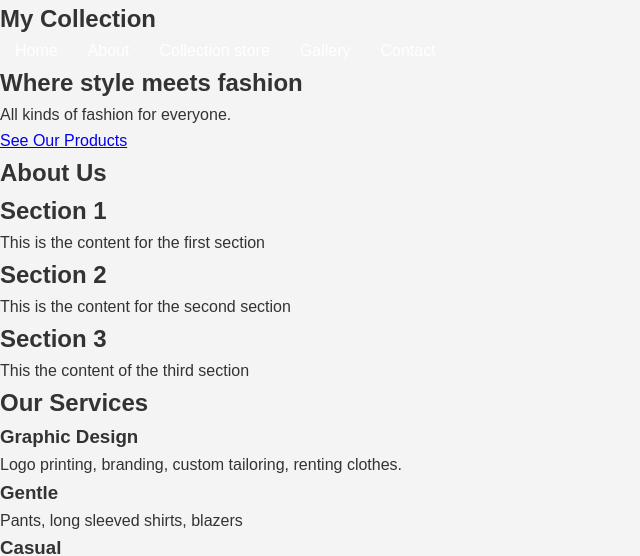
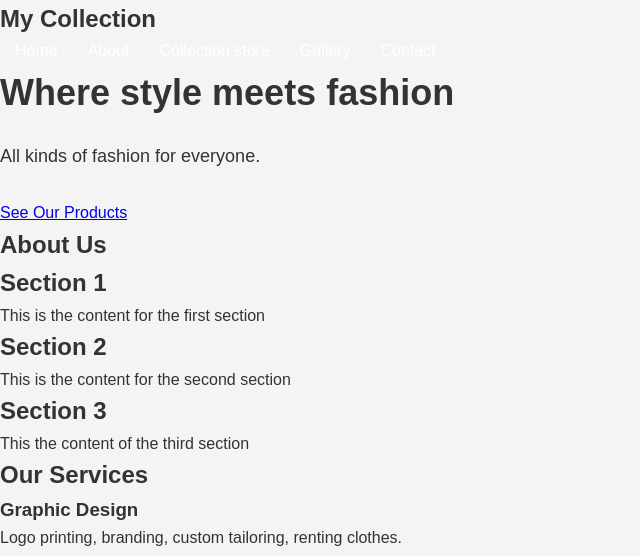
Before and after one commit to Kkals11/learn-html-css-js, a plain HTML site: page week4/index.html in a window 1280 px wide. Shown: the top 556 px of the page, without its empty margins (0-640 px from the left). Drawn offline with Linux system fonts and the light colour scheme.

Commit message:
update 15

```diff
--- a/week4/index.html
+++ b/week4/index.html
@@ -53,6 +53,18 @@ nav ul li a:hover {
   color: #fff;
   text-align: center;
   padding: 100px 20px;
+}
+.hero h2 {
+  font-size: 36px;
+  margin-bottom: 20px;
+}
+
+.hero p {
+  font-size: 18px;
+  margin-bottom: 30px;
+}
+.hero-content {
+  animation: fadeInUp 2s ease-in-out;
 }
 
   </style>
```
